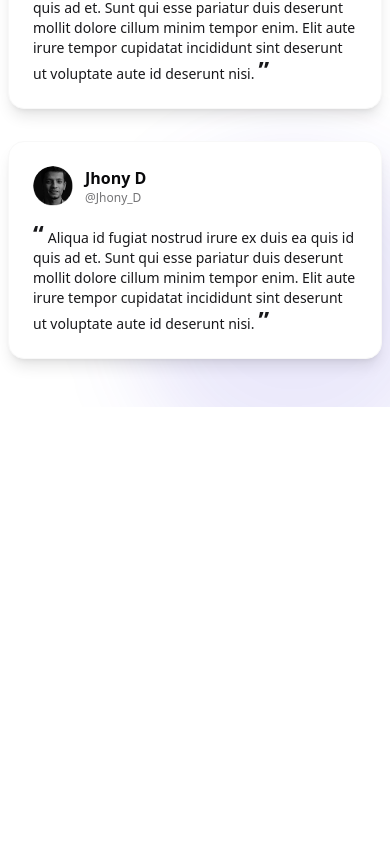
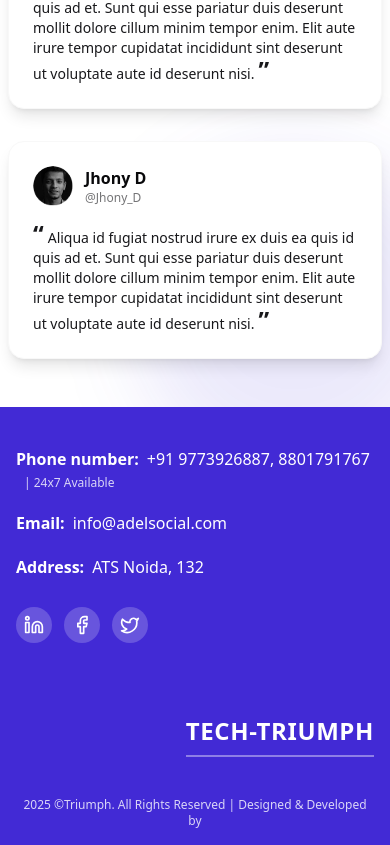
Before and after one commit to Ankit-Kum-ar/Tech-Triumph, a React (Vite) app: page / in a window 390 px wide. Shown: the part 4184-5029 px from the top of the page. Before the commit the page ends 4591 px from the top, so only its background shows below. Built offline with nearby package versions, Linux system fonts and the light colour scheme.

Commit message:
Add Footer component with contact information and social media links; integrate into App component

```diff
--- a/src/App.jsx
+++ b/src/App.jsx
@@ -1,5 +1,5 @@
 import { Route, Routes } from "react-router-dom"
-import { Navbar } from "./components"
+import { Footer, Navbar } from "./components"
 import { Home } from "./pages"
 
 function App() {
@@ -9,6 +9,7 @@ function App() {
       <Routes>
         <Route path="/" element={<Home />} />
       </Routes>
+      <Footer />
     </>
   )
 }
--- a/src/components/Footer.jsx
+++ b/src/components/Footer.jsx
@@ -1,9 +1,51 @@
-const Footer = () => {
-  return (
-    <div>
+import { Linkedin, Facebook, Twitter } from "lucide-react";
 
+const Footer = () => (
+  <footer className="bg-primary w-full text-base-100 pt-10 pb-4 px-4 md:px-16">
+    <div className="max-w-7xl mx-auto flex flex-col md:flex-row justify-between items-start md:items-center gap-10 md:gap-8">
+      {/* Left Info */}
+      <div className="flex-1 flex flex-col gap-5">
+        {/* Phone Row */}
+        <div className="flex flex-wrap items-center gap-x-2 gap-y-1">
+          <span className="font-semibold">Phone number:</span>
+          <span>+91 9773926887, 8801791767</span>
+          <span className="text-xs opacity-80 ml-2">| 24x7 Available</span>
+        </div>
+        {/* Email Row */}
+        <div className="flex flex-wrap items-center gap-x-2 gap-y-1">
+          <span className="font-semibold">Email:</span>
+          <span>info@adelsocial.com</span>
+        </div>
+        {/* Address Row */}
+        <div className="flex flex-wrap items-center gap-x-2 gap-y-1">
+          <span className="font-semibold">Address:</span>
+          <span>ATS Noida, 132</span>
+        </div>
+        {/* Social Icons */}
+        <div className="flex gap-3 mt-2">
+          <a href="#" className="rounded-full bg-base-100/20 hover:bg-accent transition-colors p-2" aria-label="LinkedIn">
+            <Linkedin size={20} />
+          </a>
+          <a href="#" className="rounded-full bg-base-100/20 hover:bg-accent transition-colors p-2" aria-label="Facebook">
+            <Facebook size={20} />
+          </a>
+          <a href="#" className="rounded-full bg-base-100/20 hover:bg-accent transition-colors p-2" aria-label="Twitter">
+            <Twitter size={20} />
+          </a>
+        </div>
+      </div>
+      {/* Right Company Name */}
+      <div className="flex-1 flex flex-col items-end md:items-end w-full md:pl-10 mt-8 md:mt-0">
+        <div className="text-2xl md:text-3xl font-bold border-b-2 border-base-100/40 pb-2 mb-2 w-fit tracking-wide uppercase">
+          TECH-TRIUMPH
+        </div>
+      </div>
     </div>
-  )
-}
+    {/* Bottom Copyright */}
+    <div className="text-center text-xs mt-8 opacity-80">
+      2025 ©Triumph. All Rights Reserved | Designed & Developed by <span className="font-semibold"></span>
+    </div>
+  </footer>
+);
 
-export default Footer
+export default Footer;
```
